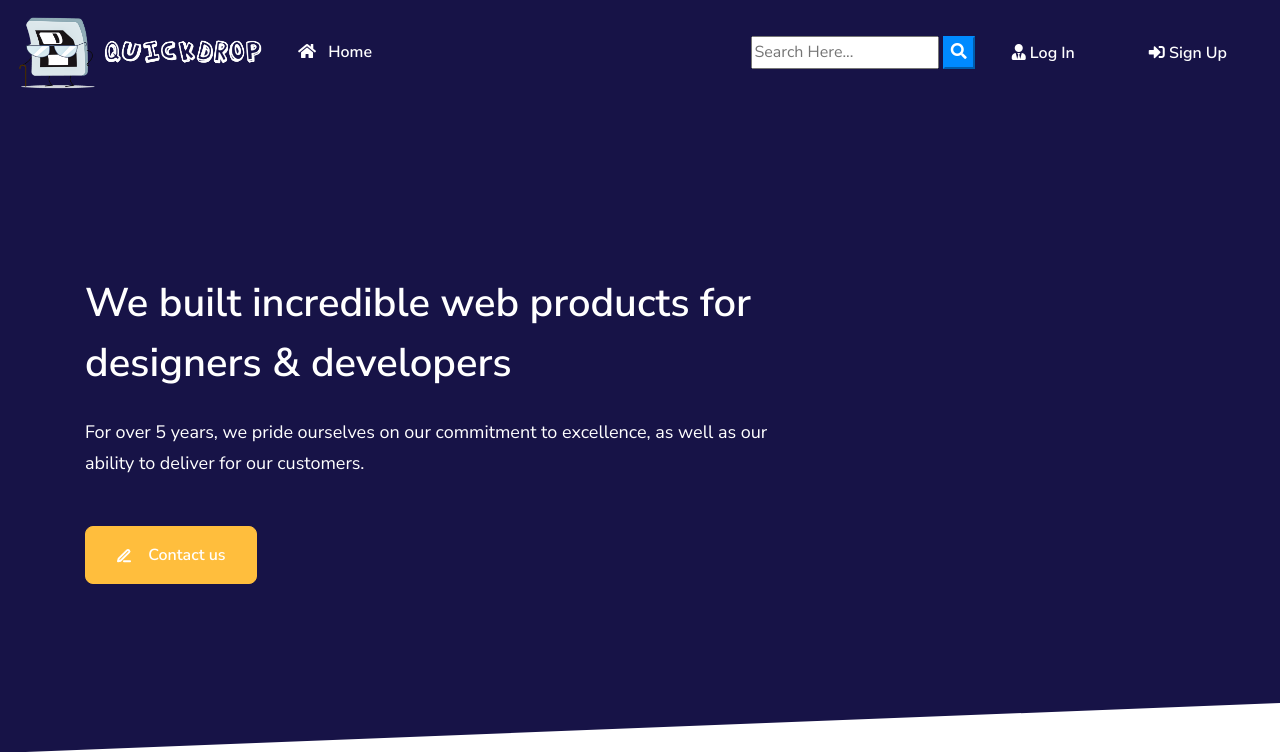
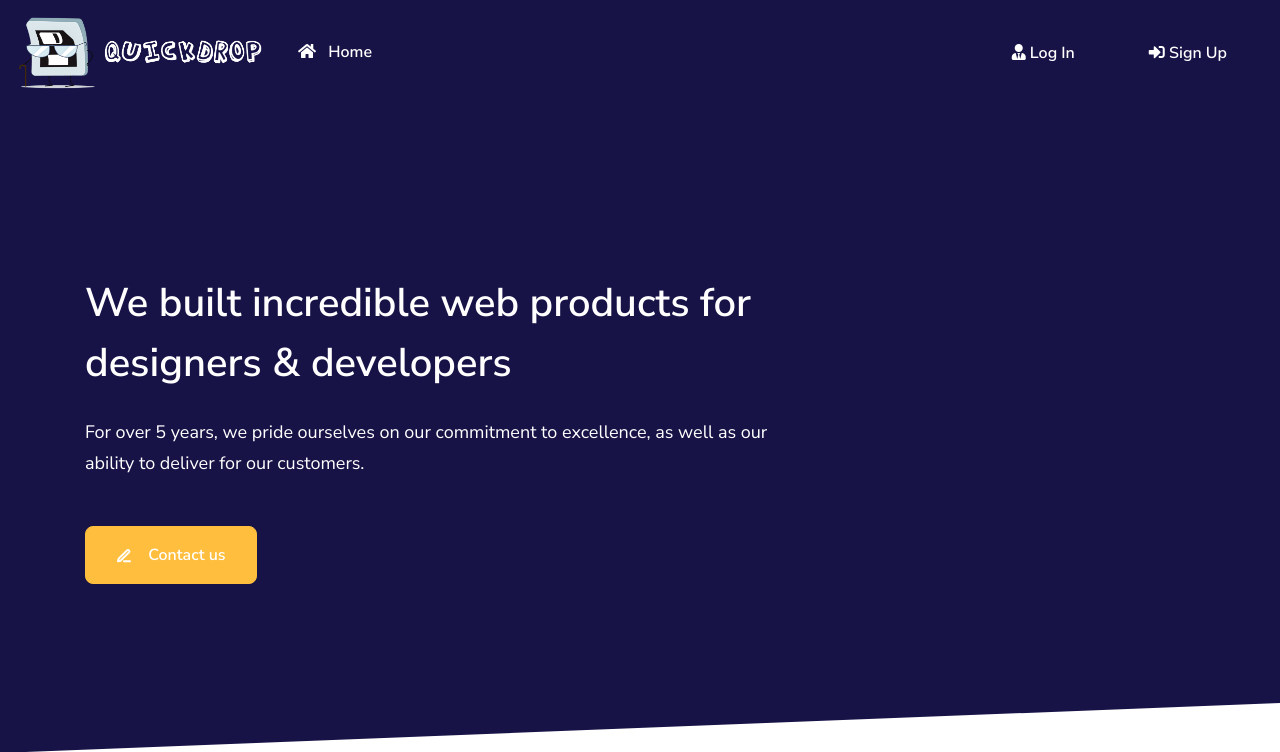
Before and after one commit to shaurya-src/QuickDrop, a Django app: template quick_drop/blog/templates/blog/about.html in a window 1280 px wide. Shown: the top 752 px of the page. Run offline with Django 3.2, Linux system fonts and the light colour scheme; the template is opened without the code that fills it: most values are stand-ins (such as "Sample title", 1, 10 or a date in 2020); some libraries are stand-ins or nearby versions.

Commit message:
remove search from base template

```diff
--- a/quick_drop/blog/templates/blog/base2.html
+++ b/quick_drop/blog/templates/blog/base2.html
@@ -39,15 +39,7 @@
             <li class="nav-item active">
               <a class="nav-link" href="{% url 'blog-home' %}"><i class="fas fa-home"></i> Home <span class="sr-only">(current)</span></a>
             </li>
-
-
-
           </ul>
-          <!------{{ request.get_host }}/blog/search/-->
-            <form id="searchform" action="{% url 'search' %}" method="get">
-                <input type="text" name="q" type="text" value="{{ request.GET.q }}" placeholder="Search Here..." />
-                <button type="button" onclick="searchform.submit()" class=" text-white my-color btn-primary"><i class="fa fa-search"></i></button>
-            </form>
 
             {% if user.is_authenticated %}
             <a href="{% url 'user-posts' user %}" class="btn text-white m-2"><i class="fas fa-user-shield"></i> My Post</a>
```
